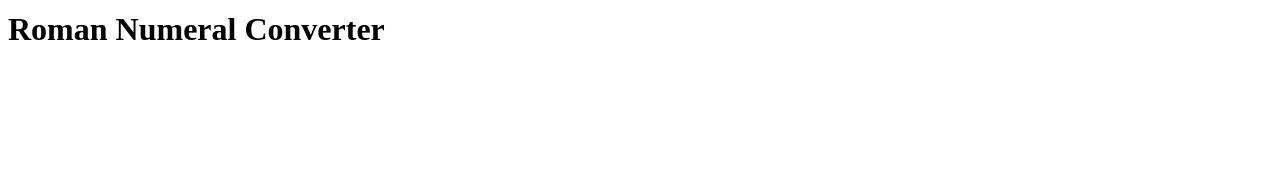
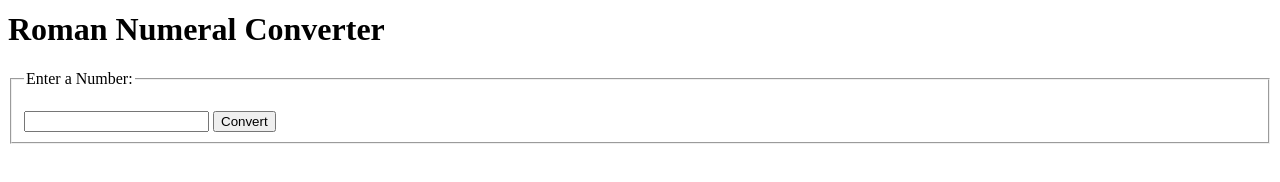
Before and after one commit to SvdNeo/Roman_Number_Converter, a plain HTML site: page index.html in a window 1280 px wide. Shown: the part 322-504 px from the top of the page. Drawn offline with Linux system fonts and the light colour scheme; a web font is replaced by a local one.

Commit message:
created the form element with input element and button

```diff
--- a/index.html
+++ b/index.html
@@ -24,7 +24,14 @@
         alt="freeCodeCamp Logo"
       />
       <h1>Roman Numeral Converter</h1>
-
+      <form id="form" class="form">
+        <fieldset>
+          <legend for="number">Enter a Number:</legend><br />
+          <input type="number" id="number" required />
+          <button type="button" id="convert-btn">Convert</button>
+        </fieldset>
+      </form>
+      <div id="output" class="output hidden"></div>
     </main>
     <script src="script.js"></script>
   </body>
```
